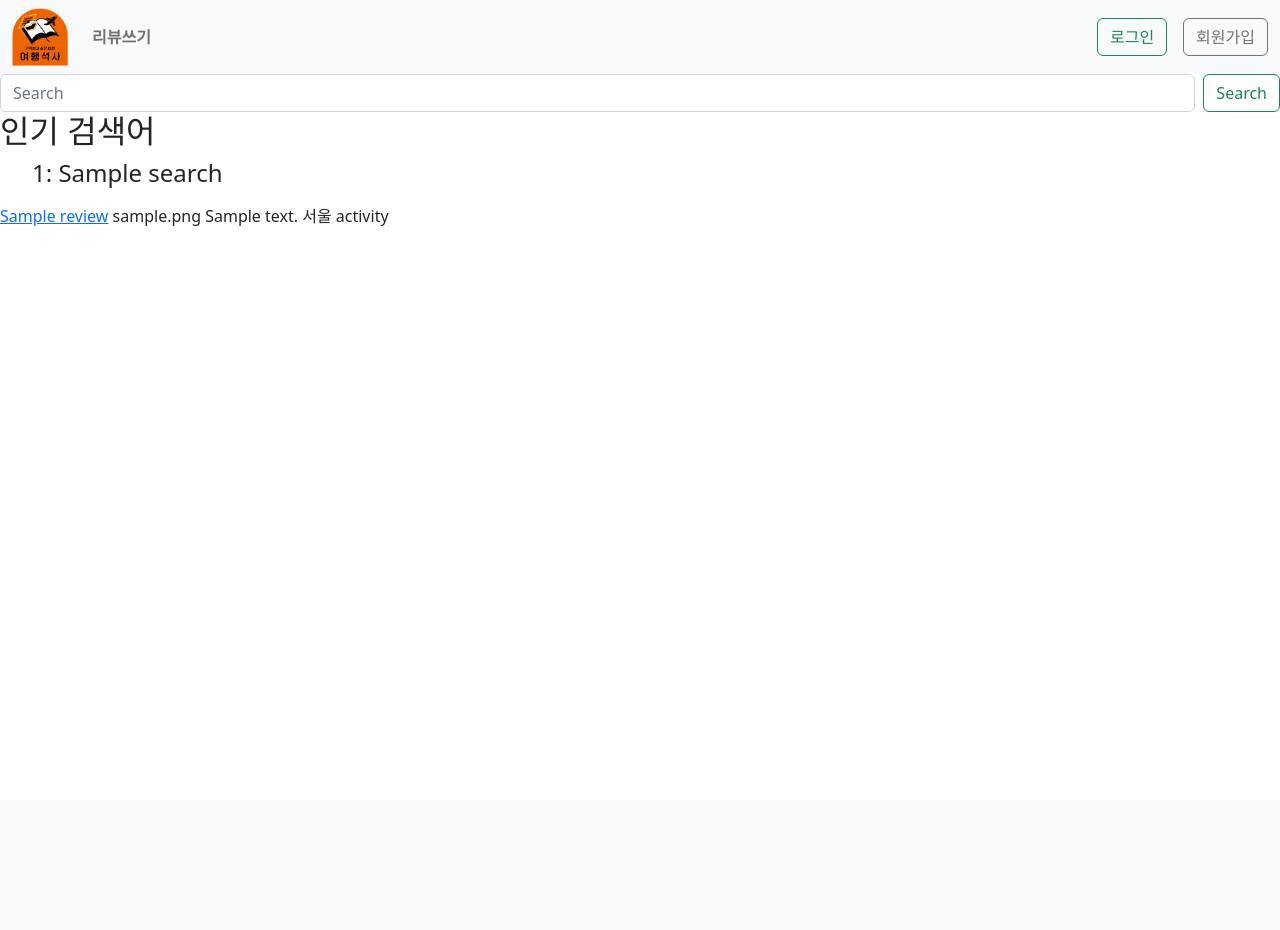
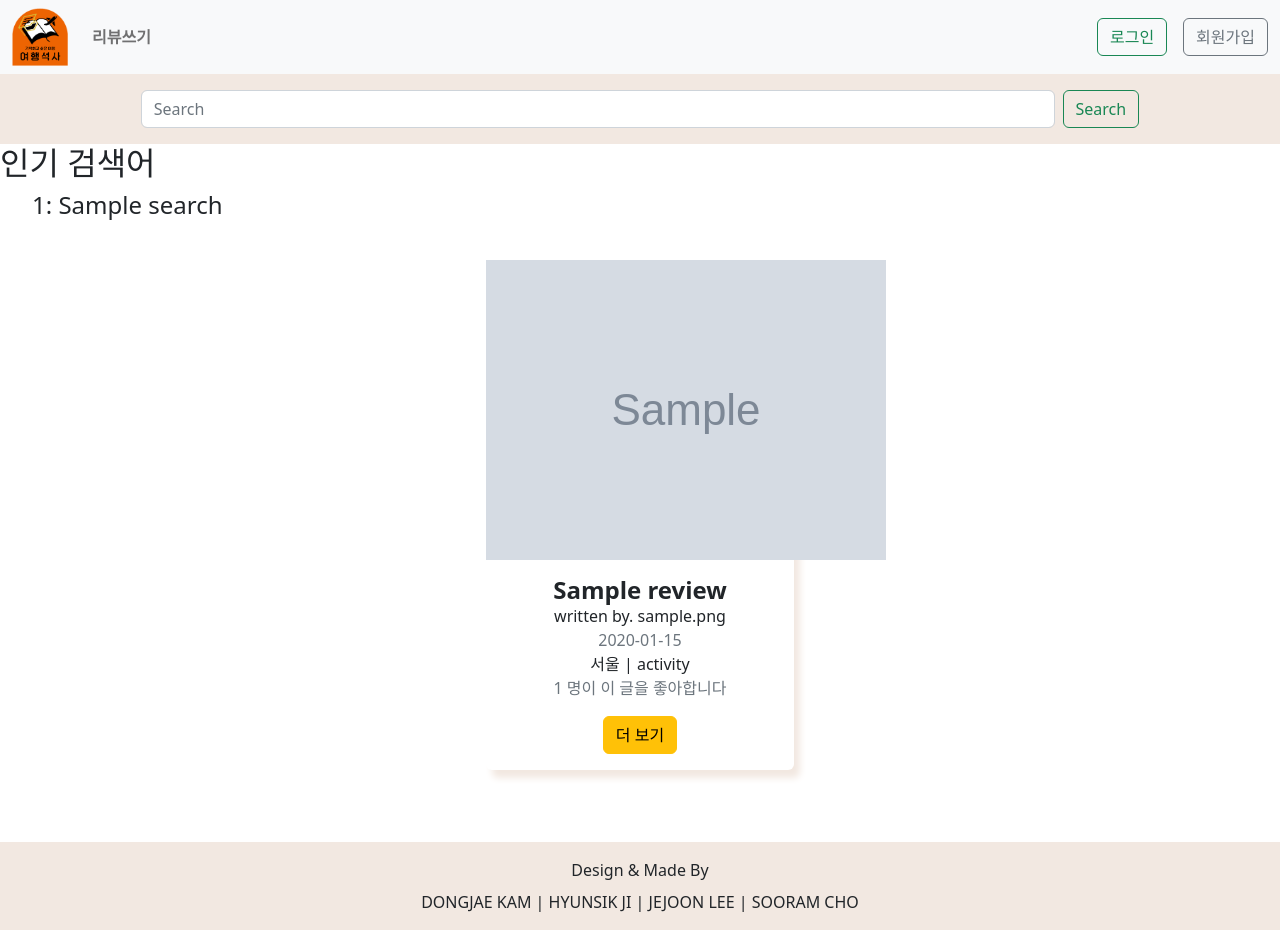
Before and after one commit to DongjaeKam/travel-master, a Django app: page /articles/ in a window 1280 px wide. Before the commit the page ends 226 px from the top, so only its background shows below. Run offline with Django 3.2, Linux system fonts and the light colour scheme; tables that the repository leaves empty hold one stand-in row (values such as "Sample post"); grey boxes marked "Sample" are stand-in pictures; some libraries are stand-ins or nearby versions.

Commit message:
인덱스 페이지 디자인

```diff
--- a/articles/templates/articles/index.html
+++ b/articles/templates/articles/index.html
@@ -1,11 +1,13 @@
 {% extends 'base.html' %}
 {% block content %}
-  <form action="{%url 'articles:search' %}" class="d-flex" role="search" method="">
+  <div class="search-box">
+    <form action="{%url 'articles:search' %}" class="search d-flex" role="search" method="">
       <input type="text" style="display:none">
       <input type="password" style="display:none">
       <input class="form-control me-2" name="searched" type="search" placeholder="Search" aria-label="Search">
       <button class="btn btn-outline-success" type="submit">Search</button>
     </form>
+  </div>
   <h2>인기 검색어</h2>
   {% for p in popular%}
     <div class="area_keyword" style="">
@@ -19,13 +21,31 @@
       </ul>
     </div>
   {% endfor %}
+
+  <div class="container text-center">
+    <div class="row justify-content-center">
       {% for r in review %}
-    <a href="{% url 'articles:review_detail' r.pk %}">{{r.title}}</a>
-    {{r.user.profile_name}}
-    {{r.content}}
-    {{r.place}}
-    {{r.theme}}
-    <br>
+      <div class="col-12 col-sm-6 col-md-4">
+        <div class="card">
+          <div class="index-card-image-box">
+            {% for photo in r.photo_set.all  %}
+            {% if forloop.first %}
+            <img class="index-card-image" src="{{ photo.image.url }}" alt="">
+            {% endif %}
             {% endfor %}
+          </div>
+          <div class="card-body">
+            <h4 class="card-title fw-bold m-0">{{r.title}}</h4>
+            <p class="m-0">written by. {{r.user.profile_name}}</p>
+            <p class="date m-0 text-muted">{{r.updated_at|date:"Y-m-d"}}</p>
+            <p class="m-0">{{r.place}} | {{r.theme}}</p>
+            <p class="mb-3 text-muted">{{ r.like_users.count }} 명이 이 글을 좋아합니다</p>
+            <a href="{% url 'articles:review_detail' r.pk %}" class="btn btn-warning">더 보기</a>
+          </div>
+        </div>
+      </div>
+      {% endfor %}
+    </div>
+  </div>
 
 {% endblock %}
--- a/static/css/style.css
+++ b/static/css/style.css
@@ -13,6 +13,35 @@
 .nav-login-name:hover{
   color: black;
   transition: all 0.5s ease;
+}
+
+/* article.index */
+.search-box{
+  position:sticky;
+  z-index: 100;
+  top:0px;
+  padding:1rem;
+  background-color: rgb(242, 232, 225);
+}
+
+.search {
+  margin: 0 auto;
+  width: 80%;
+}
+
+.card{
+  margin: 1.5rem;
+  border: 0px;
+  box-shadow: 6px 8px 7px rgb(242, 232, 225);
+}
+
+.index-card-image-box{
+  height: 300px;
+  background-color: rgb(184, 184, 184);
+}
+
+.index-card-image{
+  height: 300px;
 }
 
 /* accounts.detail 페이지 */
@@ -103,6 +132,11 @@
   font-size: 1.5rem;
 }
 
+.bi-heart:hover,
+.bi-heart-fill:hover{
+  cursor: pointer;
+}
+
 .comment-box{
   margin: 2rem 4rem;
   padding: 2rem;
--- a/templates/base.html
+++ b/templates/base.html
@@ -44,9 +44,14 @@
     {% block content %}
     {% endblock content %}
 
-     {% block script %}{% endblock script %}
-     <!-- JavaScript Bundle with Popper -->
-     <script src="https://cdn.jsdelivr.net/npm/bootstrap@5.2.2/dist/js/bootstrap.bundle.min.js" integrity="sha384-OERcA2EqjJCMA+/3y+gxIOqMEjwtxJY7qPCqsdltbNJuaOe923+mo//f6V8Qbsw3" crossorigin="anonymous"></script>
+    <footer class="mt-5 py-3" style="background-color:rgb(242, 232, 225) ;">
+      <p class="text-center mb-2">Design & Made By</p>
+      <p class="text-center mb-0">DONGJAE KAM | HYUNSIK JI | JEJOON LEE | SOORAM CHO</p>
+    </footer>
+
+    {% block script %}{% endblock script %}
+    <!-- JavaScript Bundle with Popper -->
+    <script src="https://cdn.jsdelivr.net/npm/bootstrap@5.2.2/dist/js/bootstrap.bundle.min.js" integrity="sha384-OERcA2EqjJCMA+/3y+gxIOqMEjwtxJY7qPCqsdltbNJuaOe923+mo//f6V8Qbsw3" crossorigin="anonymous"></script>
  </body>
 
   </html>
```
Lines whose indentation alone changed are shown as unchanged.
